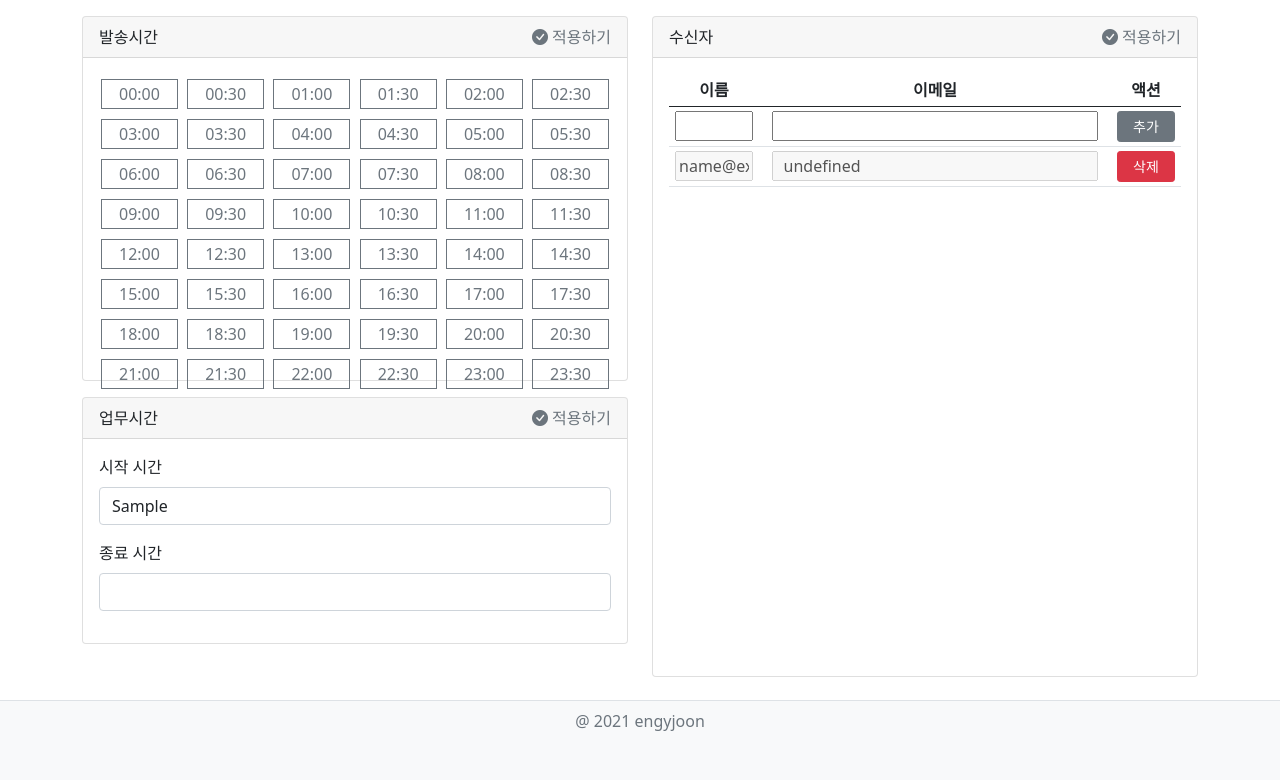
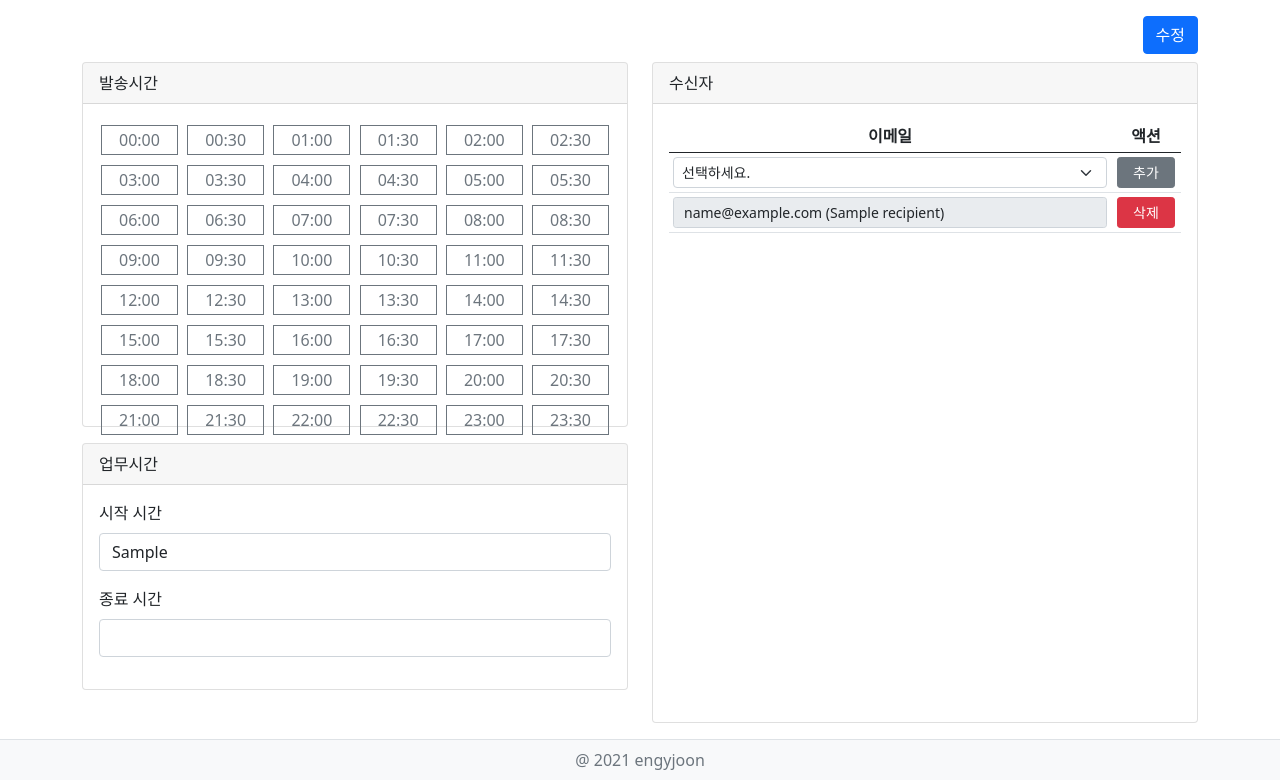
Before and after one commit to engyjoon/jeby, a Django app: template jeby_prj/templates/news/email_setting.html in a window 1280 px wide. Shown: the part 59-839 px from the top of the page. Before the commit the page ends 790 px from the top, so only its background shows below. Run offline with Django 3.2, Linux system fonts and the light colour scheme; the template is opened without the code that fills it: most values are stand-ins (such as "Sample title", 1, 10 or a date in 2020); some libraries are stand-ins or nearby versions.

Commit message:
이메일 설정 페이지 수신자 추가 삭제 기능 개발

```diff
--- a/jeby_prj/static/news/js/email_setting.js
+++ b/jeby_prj/static/news/js/email_setting.js
@@ -2,19 +2,19 @@ $(document).ready(function () {
     html_email = "\
         <tr class='text-center'> \
             <td scope='row'> \
-                <input type='text' class='text-center' style='width:95%;' value='#input_name#' disabled readonly> \
+                <input type='email' class='form-control form-control-sm email-address' style='width:100%;' \
+                value='#input_email#' data-recipient='#recipient#' disabled readonly> \
             </td> \
             <td scope='row'> \
-                <input type='email' class='text-left email-address' style='width:95%;' value='#input_email#' disabled readonly> \
-            </td> \
-            <td scope='row'> \
-                <a type='button' class='btn btn-sm btn-danger' style='width:95%;'>삭제</a> \
+                <a type='button' class='btn btn-sm btn-danger btn-remove-email' style='width:95%;'>삭제</a> \
             </td> \
         </tr> \
     ";
 
+    // 이메일 설정 메뉴 활성화시킨다.
     $(".nav-link").eq(3).addClass("active");
 
+    // 이메일 발송 시간을 표시한다.
     if (email_send_times !== 'None') {
         email_send_times = email_send_times.split(';');
         for (i in email_send_times) {
@@ -26,38 +26,55 @@ $(document).ready(function () {
         }
     }
 
+    // 업무 시간을 표시한다.
     if (work_hour !== 'None') {
         work_hour = work_hour.split(';');
         $("#workTimeStart").val(work_hour[0]);
         $("#workTimeEnd").val(work_hour[1]);
     }
 
-    if (email_recipients !== 'None') {
-        email_recipients = email_recipients.split(';');
-        for (i in email_recipients) {
-            email_recipient = email_recipients[i].split(',');
-            recipient_name = email_recipient[0];
-            recipient_email = email_recipient[1];
-
-            html_result = html_email.replace('#input_name#', recipient_name).replace('#input_email#', recipient_email);
-
-            $("#email-list").append(html_result);
-        }
-    }
-
+    // 이메일 수신자 추가 버튼을 선택하면 실행한다.
     $("#add-email").click(function () {
-        input_name = $("#input-name").val();
-        input_email = $("#input-email").val();
-
-        html_result = html_email.replace('#input_name#', input_name).replace('#input_email#', input_email);
+        selected_email = $("#selectRecipient option:selected").html();
+        selected_value = $("#selectRecipient option:selected").val();
+        html_result = html_email.replace('#input_email#', selected_email).replace('#recipient#', selected_value);
 
         $("#email-list").append(html_result);
-
-        $("#input-name").val('');
-        $("#input-email").val('');
+        $("#selectRecipient option:eq(0)").prop("selected", true);
     });
 
+    // 이메일 수신자 삭제 버튼을 선택하면 실행한다.
+    // append 메소드로 동적으로 추가된 요소에 click 이벤트를 설정한다.
+    // 동적으로 이벤트를 설정할 때는 on 메소드를 사용해야 한다.
+    // 첫 번째 선택 요소는 동적으로 추가된 요소가 아니어야 한다. (#email-list)
+    $("#email-list").on('click', '.btn-remove-email', function () {
+        $(this).parent().parent().detach();
+    });
+
+    // 이메일 발송 시간을 선택하면 활성화시킨다.
     $("#send-time .hour").click(function () {
         $(this).toggleClass("time-active");
     });
+
+    // 이메일 설정 페이지 수정 버튼을 선택하면 아래 내용이 실행된다.
+    $("#btnApplySendTime").click(function () {
+        var activeTimes = new Array();
+        $(".time-active").each(function (idx) {
+            activeTimes[idx] = $(this).html()
+        });
+
+        var workTimeStart = $("#workTimeStart").val();
+        var workTimeEnd = $("#workTimeEnd").val();
+        var workTime = workTimeStart + ";" + workTimeEnd;
+
+        var emailAddresses = new Array();
+        $(".email-address").each(function (idx) {
+            emailAddresses[idx] = $(this).data('recipient');
+        });
+
+        $("#frmMain [name='email_send_time']").val(activeTimes.join(";"));
+        $("#frmMain [name='work_hour']").val(workTime);
+        $("#frmMain [name='email_recipients_str']").val(emailAddresses.join(";"));
+        $("#frmMain").submit();
+    })
 });
--- a/jeby_prj/templates/news/email_setting.html
+++ b/jeby_prj/templates/news/email_setting.html
@@ -9,6 +9,20 @@
 
 {% block content %}
 <div class="container">
+    <form id="frmMain" action="{% url 'news:setting_update' setting.pk %}" method="POST">
+        {% csrf_token %}
+        <input type="hidden" name="email_send_time" value="">
+        <input type="hidden" name="work_hour" value="">
+        <input type="hidden" name="email_recipients_str" value="">
+    </form>
+    <div class="row">
+        <div class="col">
+            <div class="d-flex flex-row-reverse mb-2">
+                <button href="#" type="button" class="btn btn-primary"
+                id="btnApplySendTime">수정</button>
+            </div>
+        </div>
+    </div>
     <div class="row">
         <div class="col">
             <div class="row">
@@ -16,9 +30,6 @@
                     <div class="card mb-3">
                         <div class="card-header">
                             <span>발송시간<span>
-                            <span class="float-end">
-                                <a href="#"><i class="bi bi-check-circle-fill"></i> 적용하기</a>
-                            </span>
                         </div>
                         <div class="card-body" id="send-time">
                             <div class="d-flex justify-content-between">
@@ -94,9 +105,6 @@
                     <div class="card mb-3">
                         <div class="card-header">
                             <span>업무시간<span>
-                            <span class="float-end">
-                                <a href="#"><i class="bi bi-check-circle-fill"></i> 적용하기</a>
-                            </span>
                         </div>
                         <div class="card-body" id="work-time">
                             <div class="mb-3">
@@ -116,27 +124,44 @@
             <div class="card mb-3">
                 <div class="card-header">
                     <span>수신자<span>
-                    <span class="float-end">
-                        <a href="#"><i class="bi bi-check-circle-fill"></i> 적용하기</a>
-                    </span>
                 </div>
                 <div class="card-body" id="recipient">
                     <table class="table table-sm">
                         <thead>
                             <tr class="text-center">
-                                <th scope="col" style="width:90px;">이름</th>
                                 <th scope="col">이메일</th>
                                 <th scope="col" style="width:70px;">액션</th>
                             </tr>
                         </thead>
                         <tbody id="email-list">
                             <tr class="text-center">
-                                <td scope="row"><input type="text" class="text-center" style="width:95%;" id="input-name"></td>
-                                <td scope="row"><input type="email" class="text-left email-address" style="width:95%;" id="input-email"></td>
+                                <td scope="row">
+                                    <select class="form-select form-select-sm" id="selectRecipient">
+                                        <option value="" selected>선택하세요.</option>
+                                        {% if recipients %}
+                                            {% for recipient in recipients %}
+                                                <option value="{{ recipient.pk }}">{{ recipient.email }} ({{ recipient.name }})</option>
+                                            {% endfor %}
+                                        {% endif %}
+                                    </select>
+                                </td>
                                 <td scope="row">
                                     <a type="button" class="btn btn-sm btn-secondary" style="width:95%;" id="add-email">추가</a>
                                 </td>
                             </tr>
+                            {% if setting_recipients %}
+                                {% for recipient in setting_recipients %}
+                                    <tr class='text-center item-recipient'>
+                                        <td scope='row'>
+                                            <input type='email' class='form-control form-control-sm email-address' style='width:100%;'
+                                            value='{{ recipient.email }} ({{ recipient.name }})' data-recipient='{{ recipient.pk }}' disabled readonly>
+                                        </td>
+                                        <td scope='row'>
+                                            <a type='button' class='btn btn-sm btn-danger btn-remove-email' style='width:95%;'>삭제</a>
+                                        </td>
+                                    </tr>
+                                {% endfor %}
+                            {% endif %}
                         </tbody>
                     </table>
                 </div>
@@ -149,9 +174,8 @@
 {% block script %}
     {{ block.super }}
     <script>
-        email_send_times = "{{ email_send_times }}";
-        work_hour = "{{ work_hour }}";
-        email_recipients = "{{ email_recipients }}";
+        email_send_times = "{{ setting.email_send_time }}";
+        work_hour = "{{ setting.work_hour }}";
     </script>
     <script src="{% static 'news/js/email_setting.js' %}"></script>
 {% endblock script %}
--- a/news/serializers.py
+++ b/news/serializers.py
@@ -1,8 +1,8 @@
 from rest_framework import serializers
-from .models import Site
+from .models import Site, Setting
 
 
 class SiteSerializer(serializers.ModelSerializer):
     class Meta:
         model = Site
-        fields = '__all__'
+        fields = ['address', 'description']
--- a/news/urls.py
+++ b/news/urls.py
@@ -17,6 +17,7 @@ urlpatterns = [
         views.RecipientUpdate.as_view(), name='recipient_update'),
     path('recipient/delete/<int:pk>/', views.recipient_delete, name='recipient_delete'),
     path('email/', views.email_setting, name='email_setting'),
+    path('email/update/<int:pk>/', views.SettingUpdate.as_view(), name='setting_update'),
     path('site', views.SiteCreateGenericAPIView.as_view(), name='site_create'),
     path('site/<int:pk>',
         views.SiteUpdateGenericAPIView.as_view(), name='site_update'),
--- a/news/utils.py
+++ b/news/utils.py
@@ -204,7 +204,7 @@ def send_email_by_share(data):
     # 이메일 제목
     title = data.get('title')
     # 이메일 메시지
-    message = data.get('message').replace('\n','<br>')
+    message = data.get('message').replace('\n', '<br>')
     # 공유 뉴스
     news = json.loads(data.get('news'))
 
```
Also changed, not shown: news/models.py (+4 -4 lines), news/views.py (+84 -36 lines).
